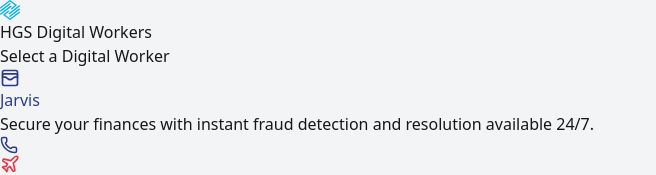
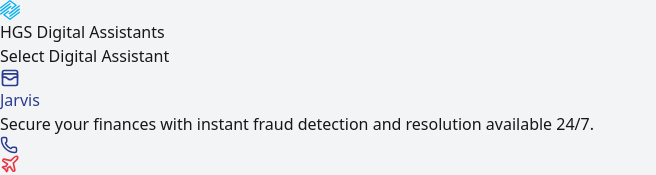
Before and after one commit to NischalRam/HGS-Digital-Workers, a Next.js app: page / in a window 1280 px wide. Shown: the top 175 px of the page, without its empty margins (0-656 px from the left). Built offline with nearby package versions, Linux system fonts and the light colour scheme.

Commit message:
Changed names to "Assistant" instead of worker

```diff
--- a/src/app/components/LandingPage.tsx
+++ b/src/app/components/LandingPage.tsx
@@ -33,7 +33,7 @@
             />
           </div>
           <div>
-            HGS Digital <span className="text-gray-500">Workers</span>
+            HGS Digital <span className="text-gray-500">Assistants</span>
           </div>
         </div>
       </div>
@@ -41,7 +41,7 @@
       {/* Main content */}
       <div className="flex-1 flex items-center justify-center p-6">
         <div className="max-w-6xl w-full">
-          <h1 className="text-3xl font-bold text-center mb-8">Select a Digital Worker</h1>
+          <h1 className="text-3xl font-bold text-center mb-8">Select Digital Assistant</h1>
 
           <div className="w-full max-w-6xl mx-auto">
 
--- a/src/app/components/Main.tsx
+++ b/src/app/components/Main.tsx
@@ -471,7 +471,7 @@
                         />
                     </div>
                     <div>
-                        HGS Digital <span className="text-gray-500">Workers</span>
+                        HGS Digital <span className="text-gray-500">Assistants</span>
                     </div>
                 </div>
                 <div className="flex items-center">
--- a/src/app/components/legacyMain.tsx
+++ b/src/app/components/legacyMain.tsx
@@ -420,7 +420,7 @@
                         />
                     </div>
                     <div>
-                        HGS Digital <span className="text-gray-500">Workers</span>
+                        HGS Digital <span className="text-gray-500">Assistants</span>
                     </div>
                 </div>
                 <div className="flex items-center">
--- a/src/app/layout.tsx
+++ b/src/app/layout.tsx
@@ -2,7 +2,7 @@
 import "./globals.css";
 
 export const metadata: Metadata = {
-  title: "HGS Digital Workers",
+  title: "HGS Digital Assistants",
   description: "A app from HGS.",
 };
 
```
Also changed, not shown: 1 other file (tests, documents, lock files or other folders).
